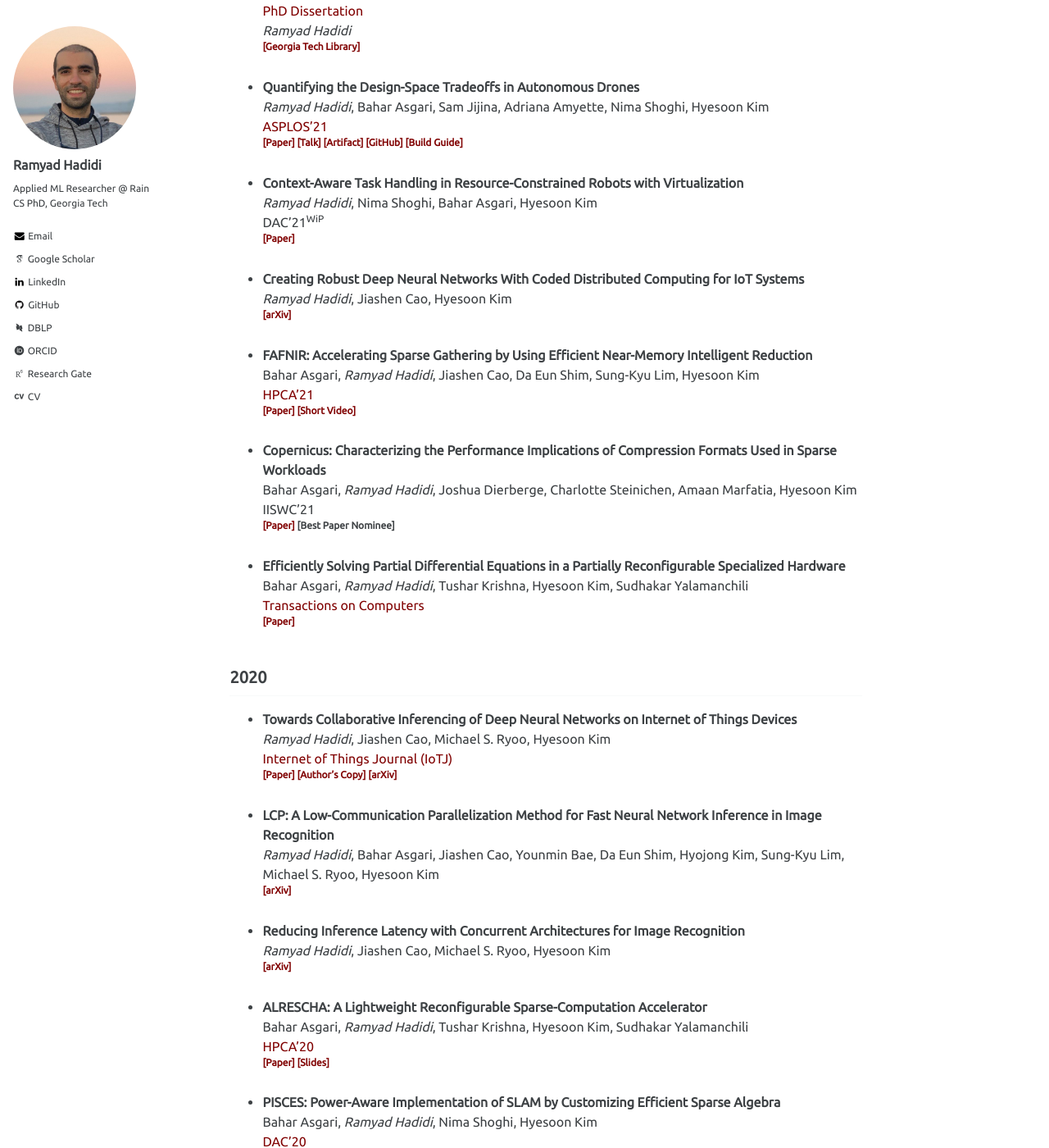
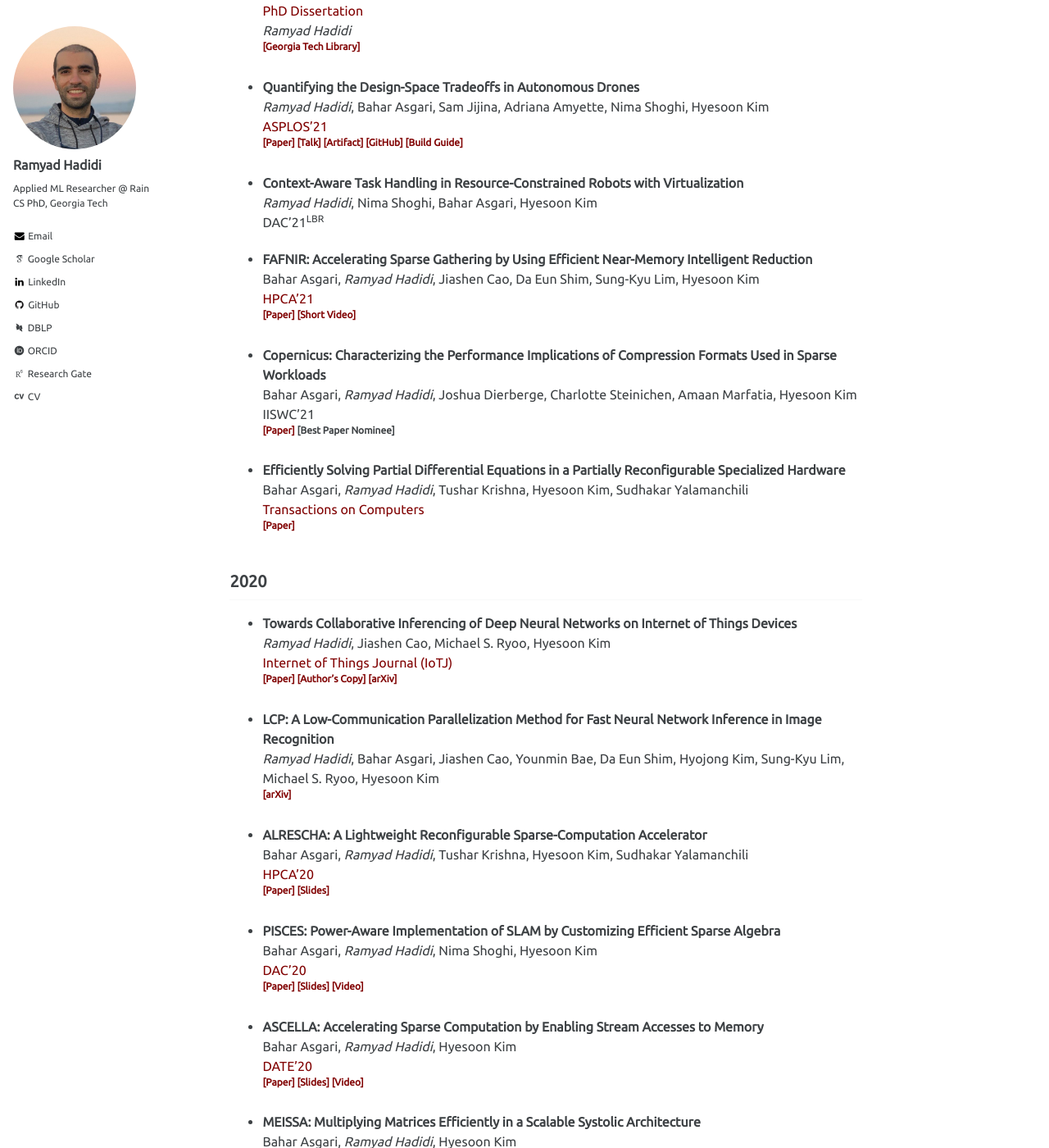
Before and after one commit to ramyadhadidi/ramyadhadidi.github.io, a Jekyll site: the page built from _pages/publications.md, in a window 1280 px wide and 1400 px high, scrolled down 943 px. Shown: the whole window at 82% size. Built offline with Jekyll 4.4.1, drawn with Linux system fonts in a browser that asks for light colours; some web fonts are replaced.

Commit message:
remove arxiv versions

```diff
--- a/_pages/publications.md
+++ b/_pages/publications.md
@@ -80,16 +80,7 @@ author_profile: true
 
   * __Context-Aware Task Handling in Resource-Constrained Robots with Virtualization__
     _Ramyad Hadidi_, Nima Shoghi, Bahar Asgari, Hyesoon Kim
-    DAC'21<sup>WiP</sup>
-    <sup>
-    [__[Paper]__](https://arxiv.org/abs/2104.04563)
-    <sup>
-
-  * __Creating Robust Deep Neural Networks With Coded Distributed Computing for IoT Systems__
-    _Ramyad Hadidi_, Jiashen Cao, Hyesoon Kim
-    <sup>
-    [__[arXiv]__](https://arxiv.org/abs/2104.04447)
-    </sup>
+    DAC'21<sup>LBR</sup>
 
   * __FAFNIR: Accelerating Sparse Gathering by Using Efficient Near-Memory Intelligent Reduction__
     Bahar Asgari, _Ramyad Hadidi_, Jiashen Cao, Da Eun Shim, Sung-Kyu Lim, Hyesoon Kim
@@ -132,12 +123,6 @@ author_profile: true
     _Ramyad Hadidi_, Bahar Asgari, Jiashen Cao, Younmin Bae, Da Eun Shim, Hyojong Kim, Sung-Kyu Lim, Michael S. Ryoo, Hyesoon Kim
     <sup>
     [__[arXiv]__](https://arxiv.org/abs/2003.06464)
-    </sup>
-
-  * __Reducing Inference Latency with Concurrent Architectures for Image Recognition__
-    _Ramyad Hadidi_, Jiashen Cao, Michael S. Ryoo, Hyesoon Kim
-    <sup>
-    [__[arXiv]__](https://arxiv.org/abs/2011.07092)
     </sup>
 
   * __ALRESCHA: A Lightweight Reconfigurable Sparse-Computation Accelerator__
```
